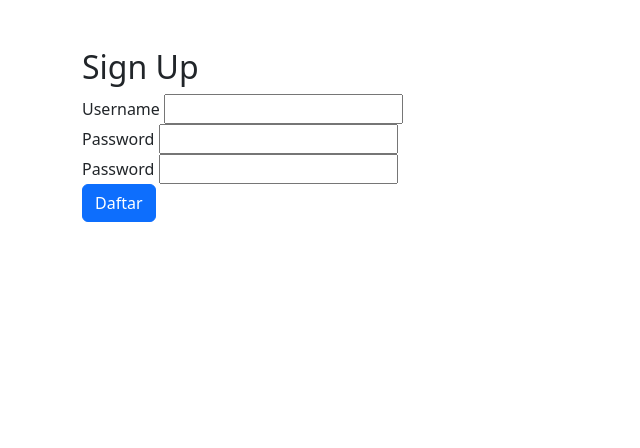
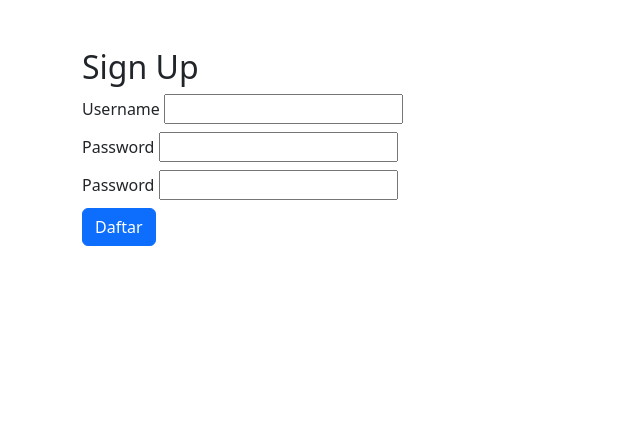
Before and after one commit to Maulanawesome5/perpustakaan, a Django app: template templates/registration/signup.html in a window 1280 px wide. Shown: the part 56-504 px from the top of the page, without its empty margins (0-640 px from the left). Run offline with Django 3.2, Linux system fonts and the light colour scheme; the template is opened without the code that fills it, so the values that code supplies are empty, except form fields; form fields are guessed from the names that the template uses; parts of the project's set-up code (start-up, migrations or seed data) failed here and were passed over; some libraries are stand-ins or nearby versions.

Commit message:
Ubah desain form group bootstrap

```diff
--- a/templates/registration/signup.html
+++ b/templates/registration/signup.html
@@ -6,23 +6,26 @@
 <h2>Sign Up</h2>
 <form action="" method="post">
     {% csrf_token %}
-    <div class="form-group">
-        {{form.username.label_tag}}
+    <div class="form-group pb-2">
+        {{form.username.label}}
         {{form.username}}
-        <br>
-        {{form.username.help_text}}
+        <small id="usernameHelp" class="form-text text-muted">
+            {{form.username.help_text}}
+        </small>
     </div>
-    <div class="form-group">
-        {{form.password1.label_tag}}
+    <div class="form-group pb-2">
+        {{form.password1.label}}
         {{form.password1}}
-        <br>
-        {{form.password1.help_text}}
+        <small id="passwordHelp" class="form-text text-muted">
+            {{form.password1.help_text}}
+        </small>
     </div>
-    <div class="form-group">
-        {{form.password2.label_tag}}
+    <div class="form-group pb-2">
+        {{form.password2.label}}
         {{form.password2}}
-        <br>
-        {{form.password2.help_text}}
+        <small id="passwordHelp" class="form-text text-muted">
+            {{form.password2.help_text}}
+        </small>
     </div>
     <button type="submit" class="btn btn-primary">Daftar</button>
 </form>
```
Also changed, not shown: templates/registration/login.html (+7 -5 lines).
